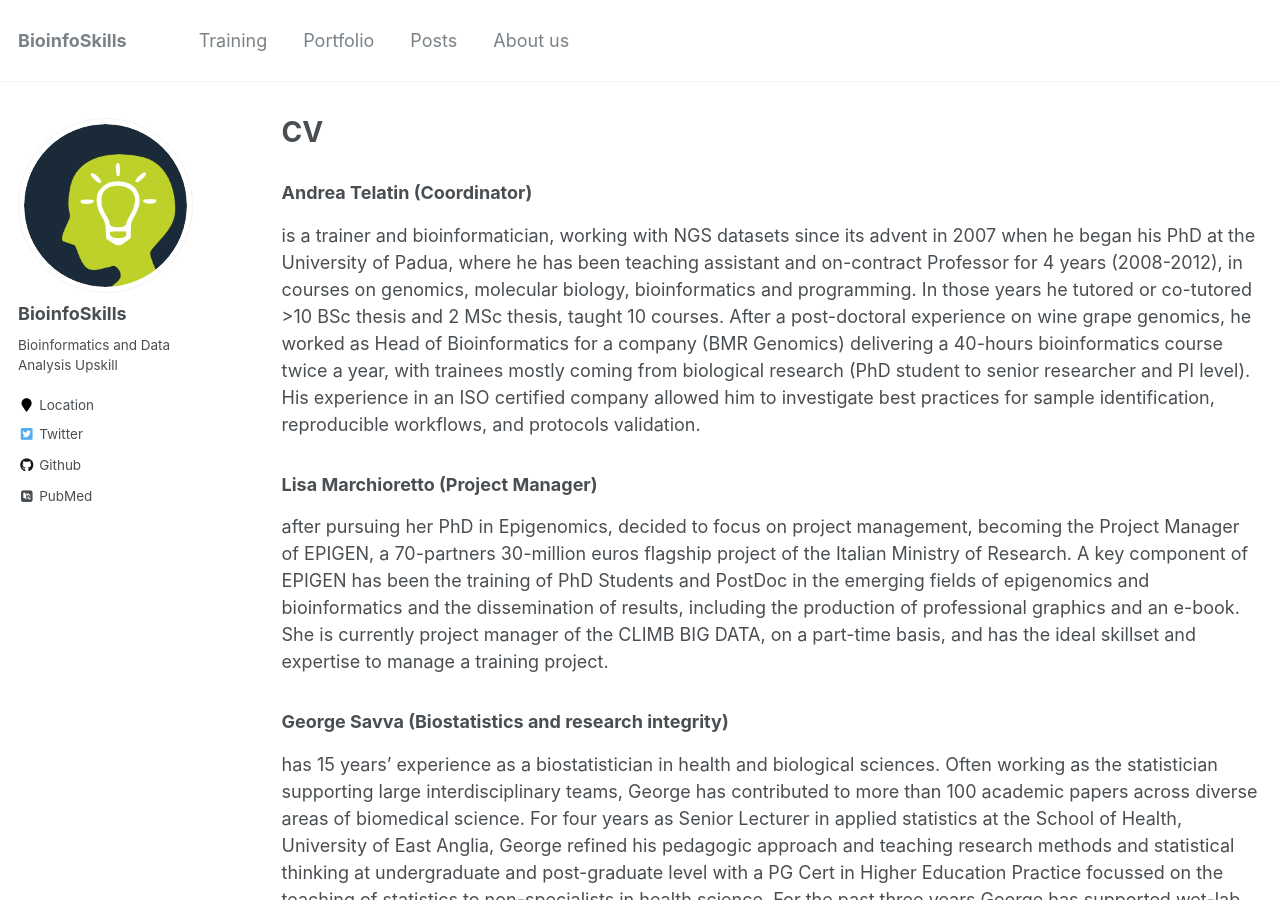
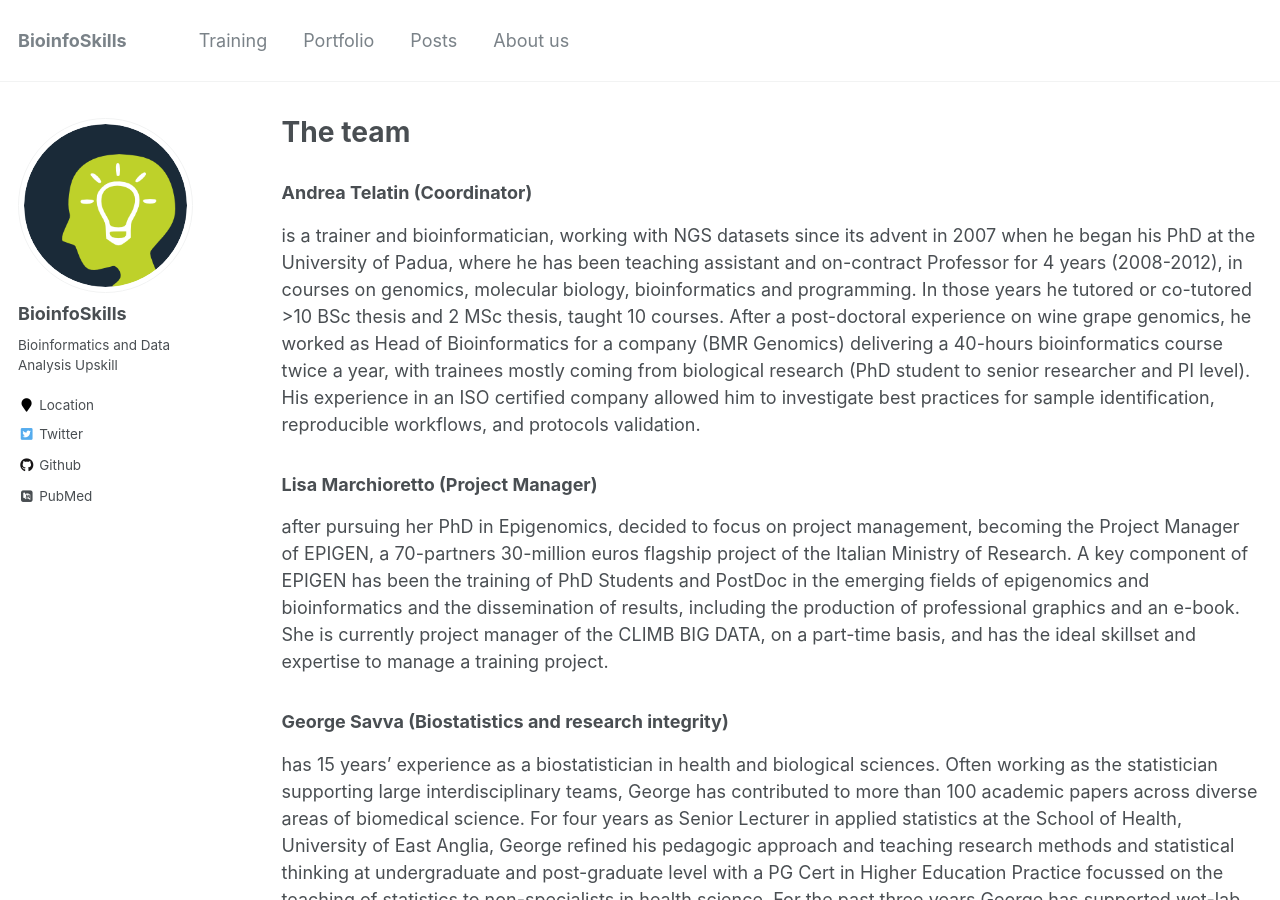
Before and after one commit to bioinfoskills/bioinfoskills.github.io, a Jekyll site: the page built from _pages/cv.md, in a window 1280 px wide and 900 px high. Built offline with Jekyll 4.4.1, drawn with Linux system fonts in a browser that asks for light colours; some web fonts are replaced.

Commit message:
update-permalink

```diff
--- a/_data/navigation.yml
+++ b/_data/navigation.yml
@@ -12,4 +12,4 @@
     url: /year-archive/
 
   - title: "About us"
-    url: /cv/
+    url: /team/
--- a/_pages/cv.md
+++ b/_pages/cv.md
@@ -1,10 +1,11 @@
 ---
 layout: archive
-title: "CV"
-permalink: /cv/
+title: "The team"
+permalink: /team/
 author_profile: true
 redirect_from:
   - /resume
+  - /cv
 ---
 
 {% include base_path %}
```
